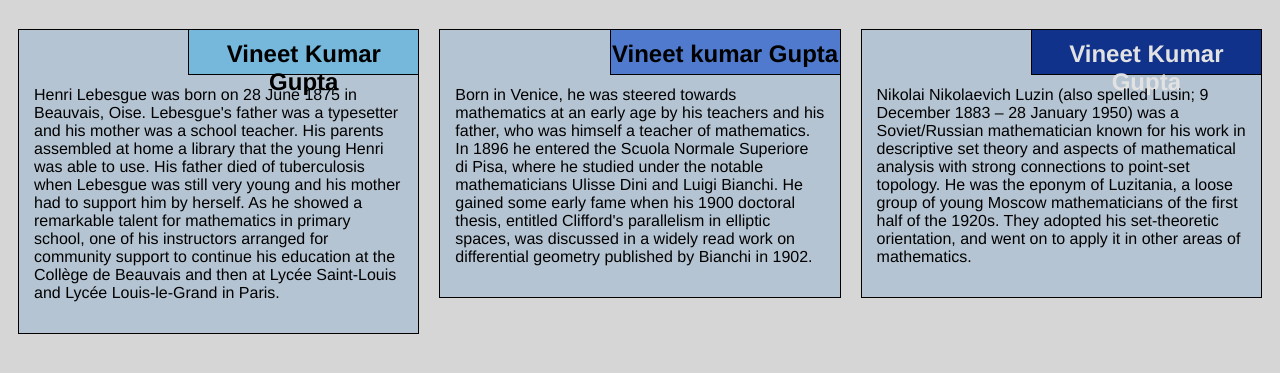
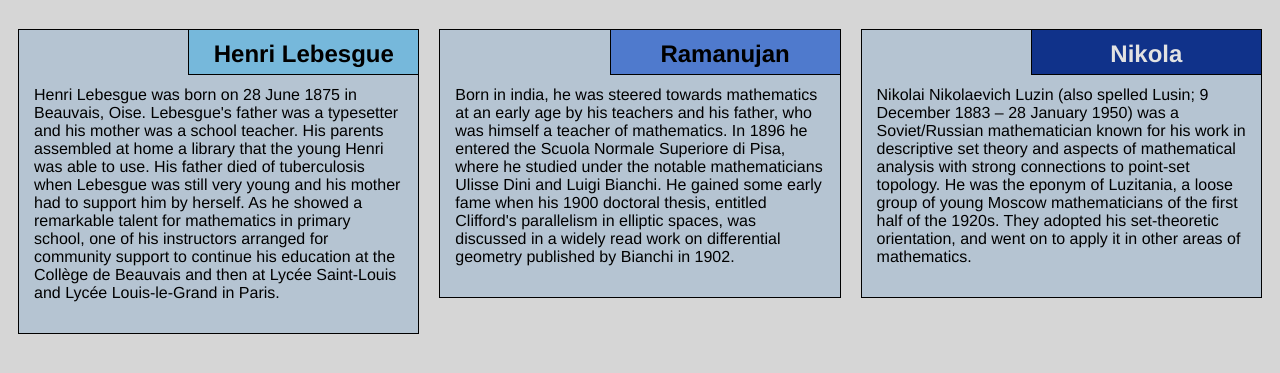
Before and after one commit to vinc3nt/vinc3nt.github.io, a plain HTML site: page module2_solution/index.html in a window 1280 px wide. Shown: the part 61-434 px from the top of the page. Drawn offline with Linux system fonts and the light colour scheme.

Commit message:
Update index.html

```diff
--- a/module2_solution/index.html
+++ b/module2_solution/index.html
@@ -13,7 +13,7 @@
     <div class="row">
         <div class="col-lg-4 col-md-6 col-sm-12">
             <section class="lebesgue">
-                <h2>Vineet Kumar Gupta</h2>
+                <h2>Henri Lebesgue</h2>
                 <p>
                     Henri Lebesgue was born on 28 June 1875 in Beauvais, Oise. Lebesgue's father was a typesetter and his mother was a school teacher. His parents assembled at home a library that the young Henri was able to use. His father died of tuberculosis when Lebesgue
                     was still very young and his mother had to support him by herself. As he showed a remarkable talent for mathematics in primary school, one of his instructors arranged for community support to continue his education at the Collège de
@@ -23,16 +23,16 @@
         </div>
         <div class="col-lg-4 col-md-6 col-sm-12">
             <section class="fubini">
-                <h2>Vineet kumar Gupta</h2>
+                <h2>Ramanujan</h2>
                 <p>
-                    Born in Venice, he was steered towards mathematics at an early age by his teachers and his father, who was himself a teacher of mathematics. In 1896 he entered the Scuola Normale Superiore di Pisa, where he studied under the notable mathematicians Ulisse
+                    Born in india, he was steered towards mathematics at an early age by his teachers and his father, who was himself a teacher of mathematics. In 1896 he entered the Scuola Normale Superiore di Pisa, where he studied under the notable mathematicians Ulisse
                     Dini and Luigi Bianchi. He gained some early fame when his 1900 doctoral thesis, entitled Clifford's parallelism in elliptic spaces, was discussed in a widely read work on differential geometry published by Bianchi in 1902.
                 </p>
             </section>
         </div>
         <div class="col-lg-4 col-md-12 col-sm-12">
             <section class="luzin">
-                <h2>Vineet Kumar Gupta</h2>
+                <h2>Nikola</h2>
                 <p>
                     Nikolai Nikolaevich Luzin (also spelled Lusin;   9 December 1883 – 28 January 1950) was a Soviet/Russian mathematician known for his work in descriptive set theory and aspects of mathematical analysis with strong connections to point-set topology. He was
                     the eponym of Luzitania, a loose group of young Moscow mathematicians of the first half of the 1920s. They adopted his set-theoretic orientation, and went on to apply it in other areas of mathematics.
```
